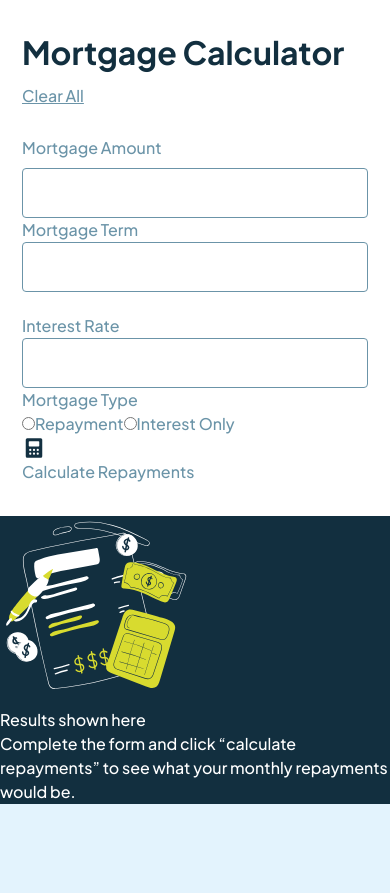
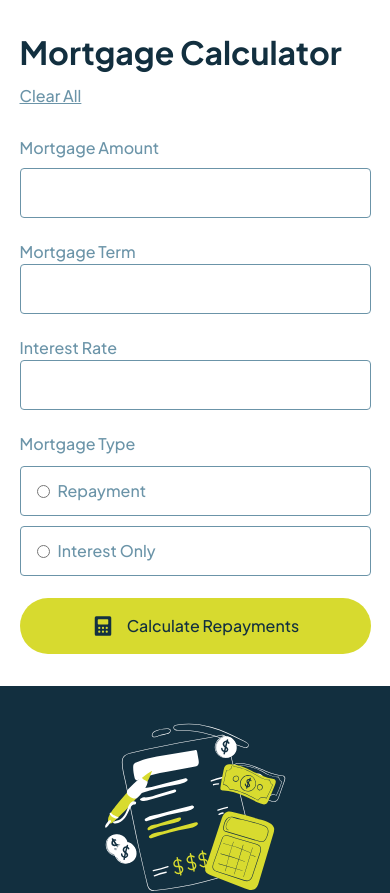
Before and after one commit to devPauloski/mortgage-repayment-calculator, a React (Vite) app: page / in a window 390 px wide. Shown: the top 893 px of the page. Before the commit the page ends 844 px from the top, so only its background shows below. Built offline with nearby package versions, Linux system fonts and the light colour scheme.

Commit message:
Style UI on mobile screen

```diff
--- a/src/components/FormInputs.jsx
+++ b/src/components/FormInputs.jsx
@@ -7,7 +7,7 @@ import SubmitButton from "./SubmitButton.jsx";
 
 export default function FormInputs() {
   return (
-    <section className="px-5.5 py-8">
+    <section className="px-[5%] py-8">
       <InputHeader />
       <InputAmount />
       <div className="flex flex-col gap-5.5">
--- a/src/components/FormOutputs.jsx
+++ b/src/components/FormOutputs.jsx
@@ -3,7 +3,7 @@ import OutputResults from "./OutputResults";
 
 export default function FormOutputs() {
   return (
-    <section className="bg-slate-900 text-white">
+    <section className="bg-slate-900 text-white py-8 px-4">
       <OutputEmpty />
       <OutputResults />
     </section>
--- a/src/components/InputAmount.jsx
+++ b/src/components/InputAmount.jsx
@@ -1,6 +1,6 @@
 export default function InputAmount() {
   return (
-    <div>
+    <div className="mb-5.5">
       <label className="block mb-2" htmlFor="mortgage-amount">
         Mortgage Amount
       </label>
--- a/src/components/InputRate.jsx
+++ b/src/components/InputRate.jsx
@@ -1,6 +1,6 @@
 export default function InputRate() {
   return (
-    <div>
+    <div className="mb-5.5">
       <label htmlFor="interest-rate">Interest Rate</label>
       <div>
         <input
--- a/src/components/MortgageOptions.jsx
+++ b/src/components/MortgageOptions.jsx
@@ -1,15 +1,21 @@
 export default function MortgageOptions() {
   return (
-    <fieldset>
-      <legend>Mortgage Type</legend>
+    <fieldset className="mb-5.5">
+      <legend className="mb-2.5">Mortgage Type</legend>
       <div>
-        <label htmlFor="repayment">
+        <label
+          className="border-1 flex items-center gap-2 h-12.5 cursor-pointer p-4 mb-2.5 rounded-sm"
+          htmlFor="repayment"
+        >
           <input type="radio" id="repayment" name="mortgageType" />
-          Repayment
+          <span>Repayment</span>
         </label>
-        <label htmlFor="interest-only">
+        <label
+          className="border-1 flex items-center gap-2 h-12.5 cursor-pointer p-4 rounded-sm"
+          htmlFor="interest-only"
+        >
           <input type="radio" id="interest-only" name="mortgageType" />
-          Interest Only
+          <span>Interest Only</span>
         </label>
       </div>
     </fieldset>
--- a/src/components/OutputEmpty.jsx
+++ b/src/components/OutputEmpty.jsx
@@ -2,8 +2,10 @@ import illustrationEmptyImage from "/src/assets/images/illustration-empty.svg";
 
 export default function OutputEmpty() {
   return (
-    <div>
-      <img src={illustrationEmptyImage} alt="Empty illustration" />
+    <div className="flex items-center flex-col">
+      <img
+      className="mb-8.5"
+      src={illustrationEmptyImage} alt="Empty illustration" />
       <h2>Results shown here</h2>
       <p>
         Complete the form and click “calculate repayments” to see what your
--- a/src/components/SubmitButton.jsx
+++ b/src/components/SubmitButton.jsx
@@ -2,7 +2,10 @@ import calculatorIcon from "/src/assets/images/icon-calculator.svg";
 
 export default function SubmitButton() {
   return (
-    <button type="submit">
+    <button
+      className="inline-flex gap-3 items-center justify-center text-slate-900 w-full py-4 px-[5%] bg-lime rounded-full cursor-pointer flex-wrap leading-[1]"
+      type="submit"
+    >
       <img src={calculatorIcon} alt="" />
       <span>Calculate Repayments</span>
     </button>
```
